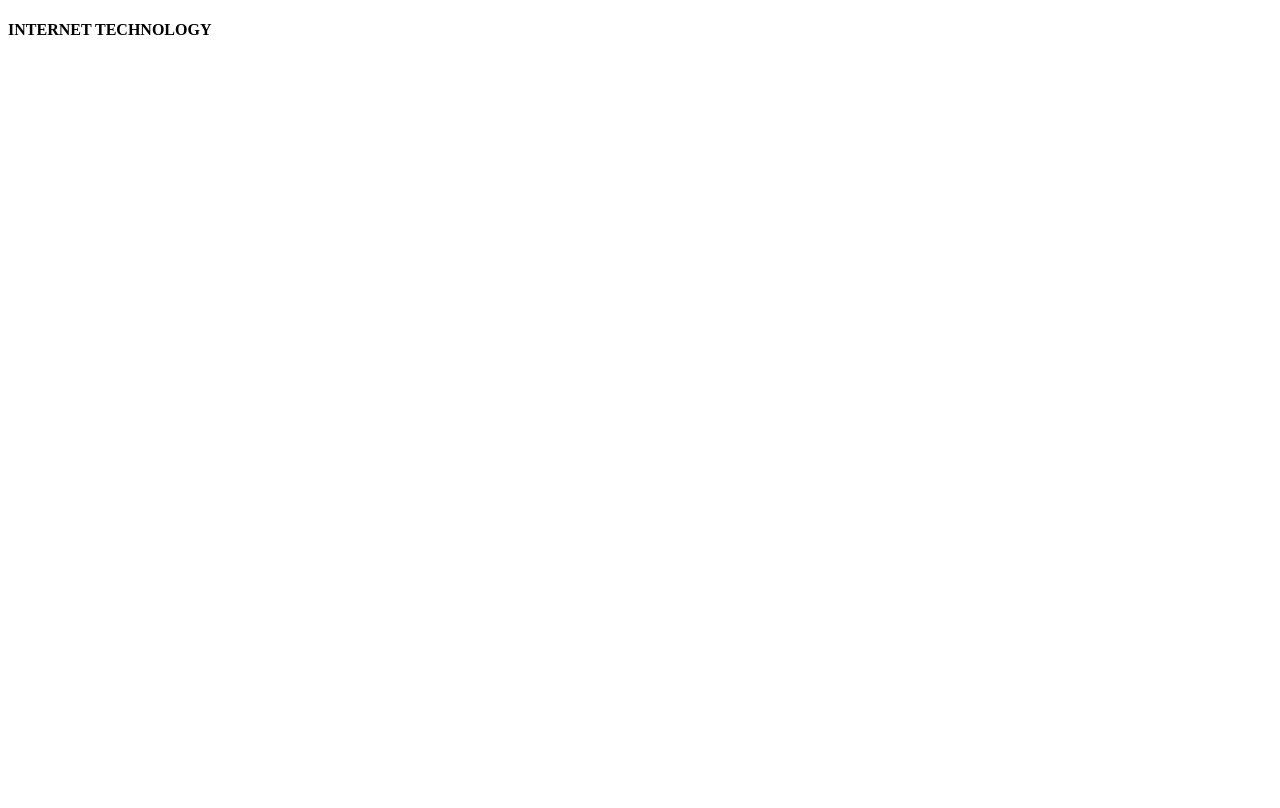
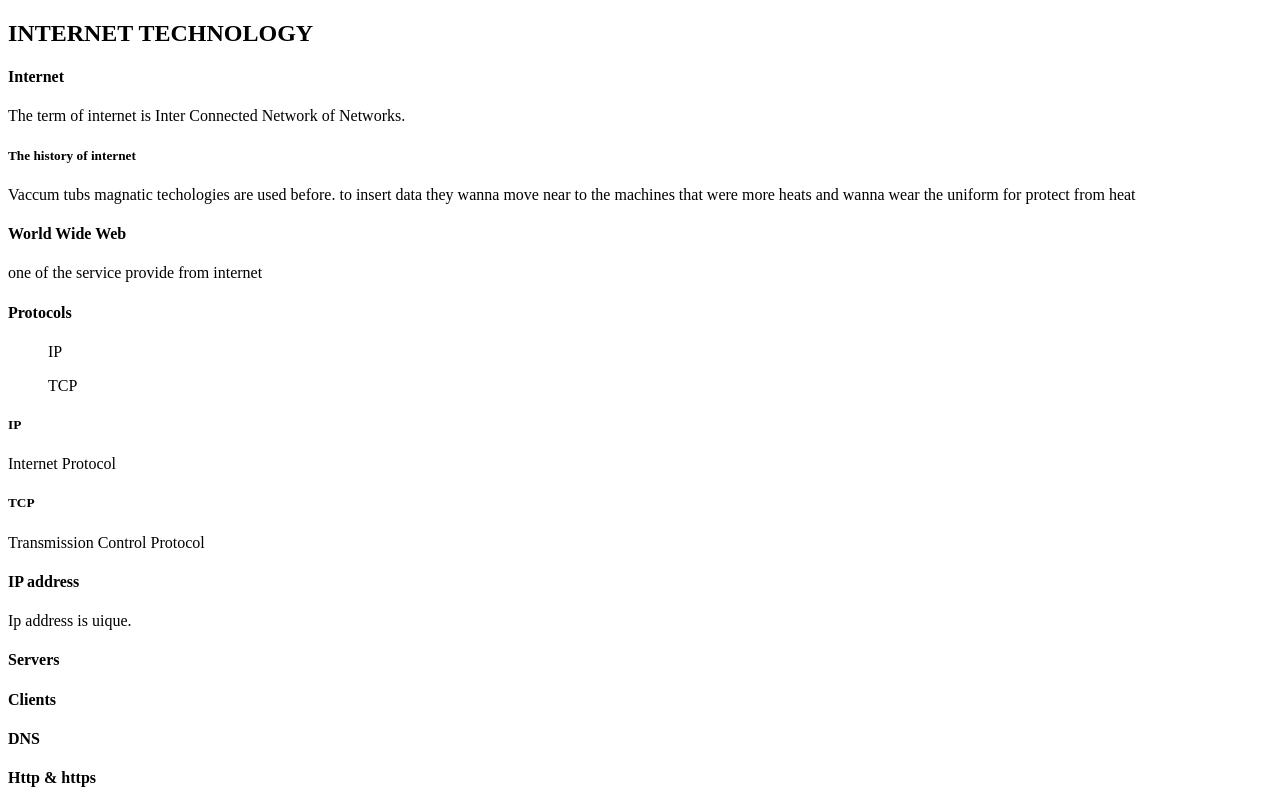
Before and after one commit to AksaMJML/InternetTechnology, a plain HTML site: page index.html in a window 1280 px wide. Drawn offline with Linux system fonts and the light colour scheme.

Commit message:
added the topics for describe

```diff
--- a/index.html
+++ b/index.html
@@ -4,6 +4,25 @@
         <title>Internet Technology</title>
     </head>
     <body>
-        <h4>INTERNET TECHNOLOGY</h4>
+        <h2>INTERNET TECHNOLOGY</h2>
+        <h4>Internet</h4>
+         <p>The term of internet is Inter Connected Network of Networks.</p>
+        <h5>The history of internet</h5>
+         <p>Vaccum tubs magnatic techologies are used before. to insert data they wanna move near to the machines that were more heats and wanna wear the uniform for protect from heat</p>
+        <h4>World Wide Web</h4>
+         <p>one of the service provide from internet</p>
+        <h4>Protocols</h4>
+         <ul>IP</ul>
+         <ul>TCP</ul>
+         <h5>IP</h5>
+          <p>Internet Protocol</p>
+         <h5>TCP</h5>
+          <p>Transmission Control Protocol</p>
+        <h4>IP address</h4>
+        <p>Ip address is uique.</p>
+        <h4>Servers</h4>
+        <h4>Clients</h4>
+        <h4>DNS</h4>
+        <h4>Http & https</h4>
     </body>
 </html>
```
